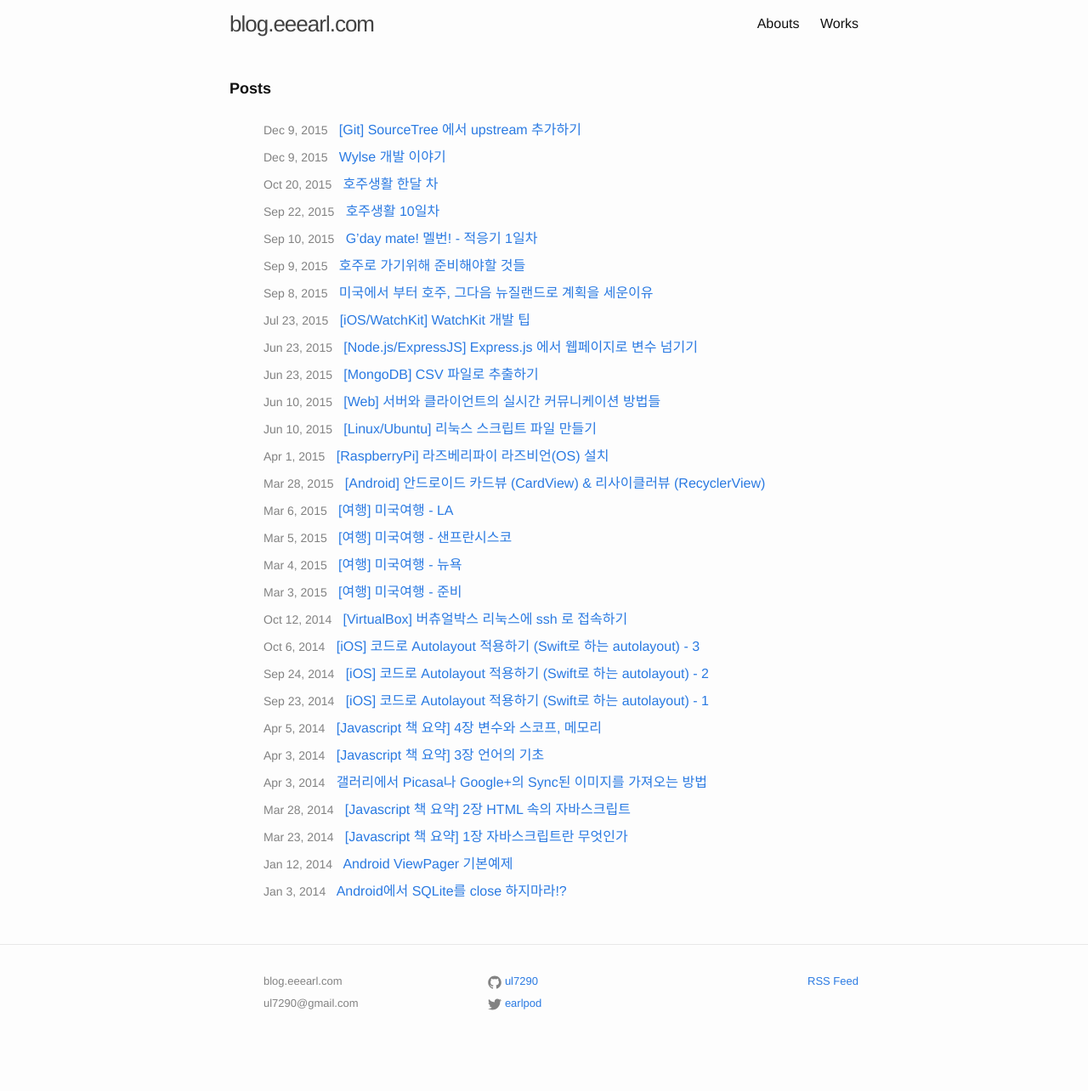
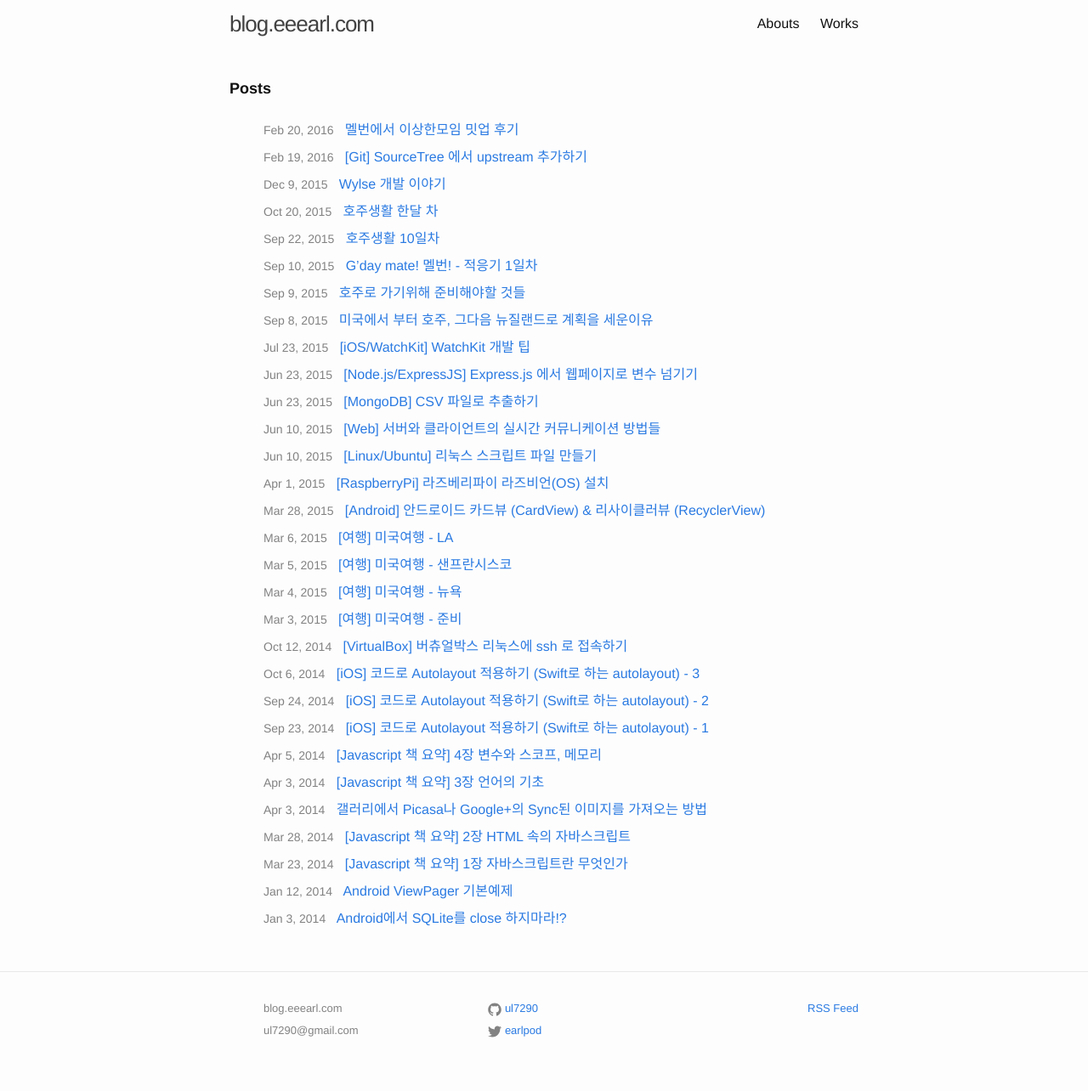
Before and after one commit to eeearl/eeearl.github.io, a Jekyll site: the page built from index.html, in a window 1280 px wide. Shown: the whole page at 85% size. Built offline with Jekyll 4.4.1, drawn with Linux system fonts in a browser that asks for light colours; before the commit the page ends 1252 px from its top, so only the background shows below that; some of the changed lines change nothing that is shown.

Commit message:
upload post.

```diff
--- a/_posts/2016-02-19-add-upstream-at-fork-repository.md
+++ b/_posts/2016-02-19-add-upstream-at-fork-repository.md
@@ -1,7 +1,7 @@
 ---
 layout: post
 title:  "[Git] SourceTree 에서 upstream 추가하기"
-date:   2015-12-09 22:38:00
+date:   2016-02-19 22:38:00
 categories: git, sourcetree, tips
 ---
 
--- /dev/null
+++ b/_posts/2016-02-20-the-first-weird-meetup-in-mel.md
@@ -0,0 +1,52 @@
+---
+layout: post
+title:  "멜번에서 이상한모임 밋업 후기"
+date:   2016-02-20 12:38:00
+categories: weirdmeetup
+---
+
+2016년 02월 16일 호주에서 처음 이상한모임이 열렸다. @justinchronicle 님과 @haruair 님의 주관으로 열린 이번모임은 멜번에 계신 한국인 개발자분들을 초대로 첫번째 모임을 진행하였다. 시작전 부터 많은 분들이 관심을 보여주셨고 그날 출장으로 인해 아쉬움을 나타낸 분도 계셨다.
+
+이날은 저스틴님의 회사에 세미나실을 빌려 행사를 진행했다. 오후 5:30 부터 시작하는 모임이라 빌딩엔 사람이 거의 다니지 않았다. 엘레베이터로 가보니 반가운 종이가 붙어있었다 :) 멜번에선 한글을 이렇게 보기 어려운데 친절하게 이렇게 안내문구를 써주셨다.
+
+<a data-flickr-embed="true"  href="https://www.flickr.com/photos/96275650@N03/25142262325/in/dateposted-public/" title="wierdmeetup-in-mel-1"><img src="https://farm2.staticflickr.com/1661/25142262325_1a54f25c8d_z.jpg" width="480" height="640" alt="wierdmeetup-in-mel-1" style="display: block; margin: 0 auto;"></a><script async src="//embedr.flickr.com/assets/client-code.js" charset="utf-8"></script>
+
+엘레베이터에서 내리니 다시한번.
+
+<a data-flickr-embed="true"  href="https://www.flickr.com/photos/96275650@N03/25142261605/in/dateposted-public/" title="wierdmeetup-in-mel-2"><img src="https://farm2.staticflickr.com/1652/25142261605_d817e7b4c8_z.jpg" width="480" height="640" alt="wierdmeetup-in-mel-2" style="display: block; margin: 0 auto;"></a><script async src="//embedr.flickr.com/assets/client-code.js" charset="utf-8"></script>
+
+그리고 마지막으로.. ㅎㅎㅎ
+
+<a data-flickr-embed="true"  href="https://www.flickr.com/photos/96275650@N03/24846599620/in/dateposted-public/" title="wierdmeetup-in-mel-3"><img src="https://farm2.staticflickr.com/1670/24846599620_4beb10075d_z.jpg" width="480" height="640" alt="wierdmeetup-in-mel-3" style="display: block; margin: 0 auto;"></a><script async src="//embedr.flickr.com/assets/client-code.js" charset="utf-8"></script>
+그리고 세미나실로 들어가니 이렇게 이상한모임 프레젠테이션을...
+
+<a data-flickr-embed="true"  href="https://www.flickr.com/photos/96275650@N03/25115922306/in/dateposted-public/" title="wierdmeetup-in-mel-4"><img src="https://farm2.staticflickr.com/1663/25115922306_348156bd98_z.jpg" width="480" height="640" alt="wierdmeetup-in-mel-4" style="display: block; margin: 0 auto;"></a><script async src="//embedr.flickr.com/assets/client-code.js" charset="utf-8"></script>
+
+멜번 개발자 밋업을 여러번 다녀봤지만 한번도 빠지지 않았던것은 피자와 맥주... 역시 먹음직 스럽게 준비되어있었다. 저녁시간이라 그런지 오시는 분들 모두 피맥을 즐기셨다.
+
+<a data-flickr-embed="true"  href="https://www.flickr.com/photos/96275650@N03/25115916686/in/dateposted-public/" title="wierdmeetup-in-mel-7"><img src="https://farm2.staticflickr.com/1563/25115916686_4a98d74140_z.jpg" width="480" height="640" alt="wierdmeetup-in-mel-7" style="display: block; margin: 0 auto;"></a><script async src="//embedr.flickr.com/assets/client-code.js" charset="utf-8"></script>
+
+<a data-flickr-embed="true"  href="https://www.flickr.com/photos/96275650@N03/25048977301/in/dateposted-public/" title="wierdmeetup-in-mel-9"><img src="https://farm2.staticflickr.com/1706/25048977301_59e4a9819b_z.jpg" width="480" height="640" alt="wierdmeetup-in-mel-9" style="display: block; margin: 0 auto;"></a><script async src="//embedr.flickr.com/assets/client-code.js" charset="utf-8"></script>
+
+친절하게 모임을 시작하고 알려주신것은 화장실 위치부터 발표를 순서대로 주제를 알려주셨고 프리젠테이션이 시작되었다.
+
+<a data-flickr-embed="true"  href="https://www.flickr.com/photos/96275650@N03/24515403243/in/dateposted-public/" title="wierdmeetup-in-mel-13"><img src="https://farm2.staticflickr.com/1687/24515403243_b6b8b7a526_z.jpg" width="480" height="640" alt="wierdmeetup-in-mel-13" style="display: block; margin: 0 auto;"></a><script async src="//embedr.flickr.com/assets/client-code.js" charset="utf-8"></script>
+
+<a data-flickr-embed="true"  href="https://www.flickr.com/photos/96275650@N03/25024000212/in/dateposted-public/" title="wierdmeetup-in-mel-14"><img src="https://farm2.staticflickr.com/1680/25024000212_48b7212a17_z.jpg" width="480" height="640" alt="wierdmeetup-in-mel-14" style="display: block; margin: 0 auto;"></a><script async src="//embedr.flickr.com/assets/client-code.js" charset="utf-8"></script>
+
+<a data-flickr-embed="true"  href="https://www.flickr.com/photos/96275650@N03/24774563409/in/dateposted-public/" title="wierdmeetup-in-mel-15"><img src="https://farm2.staticflickr.com/1480/24774563409_54549af838_z.jpg" width="480" height="640" alt="wierdmeetup-in-mel-15" style="display: block; margin: 0 auto;"></a><script async src="//embedr.flickr.com/assets/client-code.js" charset="utf-8"></script>
+
+<a data-flickr-embed="true"  href="https://www.flickr.com/photos/96275650@N03/24515402553/in/dateposted-public/" title="wierdmeetup-in-mel-16"><img src="https://farm2.staticflickr.com/1694/24515402553_3c680f2db7_z.jpg" width="480" height="640" alt="wierdmeetup-in-mel-16" style="display: block; margin: 0 auto;"></a><script async src="//embedr.flickr.com/assets/client-code.js" charset="utf-8"></script>
+
+역시 다들 실력자분들이라 모든 분들이 경청을 하게되었고 특히 인상적이었던 용균님의 라이브코딩 ㅎㅎ 쑥스러워 하시면서 결국 해내셨다.
+
+<a data-flickr-embed="true"  href="https://www.flickr.com/photos/96275650@N03/25023998682/in/dateposted-public/" title="wierdmeetup-in-mel-18"><img src="https://farm2.staticflickr.com/1687/25023998682_a1b49b7238_z.jpg" width="480" height="640" alt="wierdmeetup-in-mel-18" style="display: block; margin: 0 auto;"></a><script async src="//embedr.flickr.com/assets/client-code.js" charset="utf-8"></script>
+
+끝에 다른일이 있어서 모임을 종료하자마자 나가봐야했지만 네트워크 시간이 있었을텐데 그걸 참여하지 못해서 아쉽다. 오신분들 모두 호주 IT회사에에서 매니져급이나 관리자급으로 좋은 위치에 계신분들 많은것 같았다. 다음번엔 끝까지 함께뵈었으면 좋겠다.
+
+사실 처음에 저스틴님이 사람들이 잘 안올것 같다고 우려했던 것과는 달리 사람들이 꽉 차게 모두 오셨고
+저스틴님의 회사 세미나실을 빌려 이번모임을 가졌는데 개인적인 생각으론 어쩌면 다음 모임은 더 큰곳을 빌려야할 듯하다.
+
+#### **videos**
+
+<div><iframe width="560" height="315" src="https://www.youtube.com/embed/_QcU1-YpkFQ" frameborder="0" allowfullscreen style="display:block;margin:0 auto;"></iframe></div>
```
